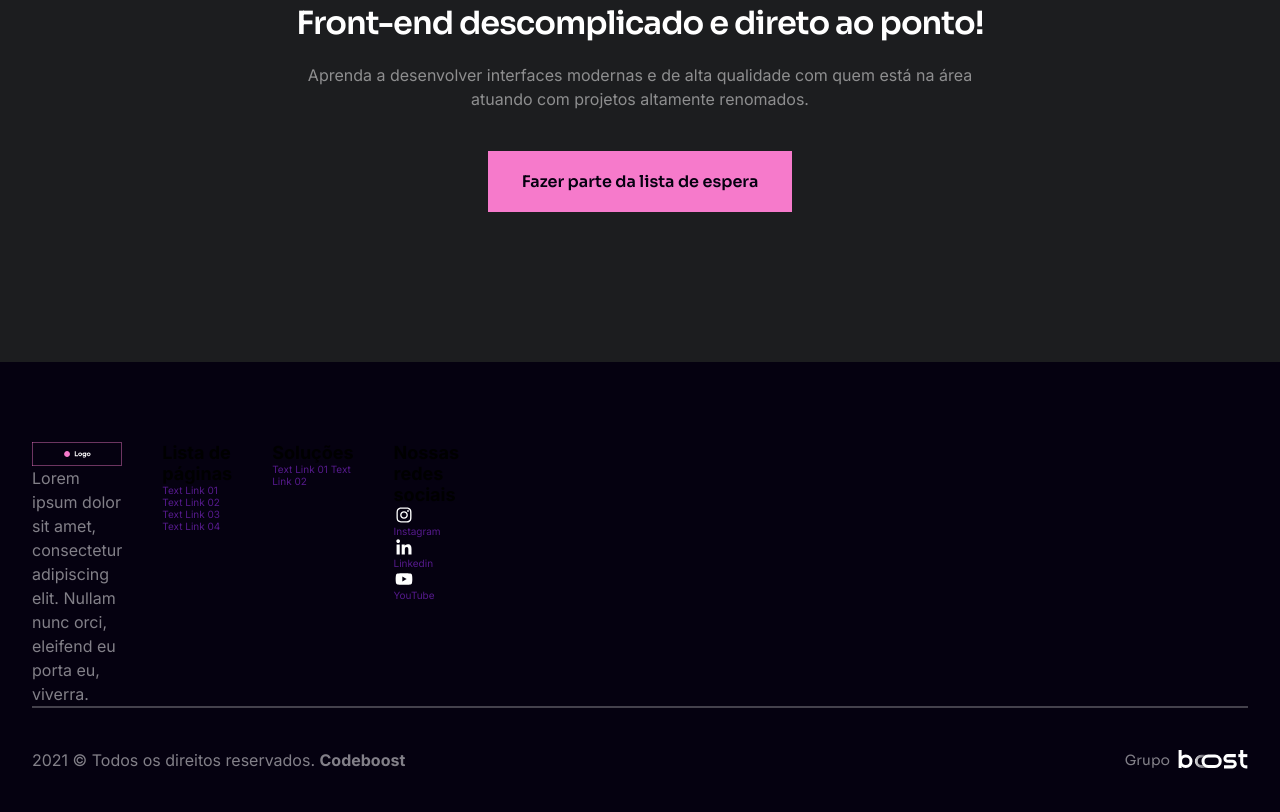
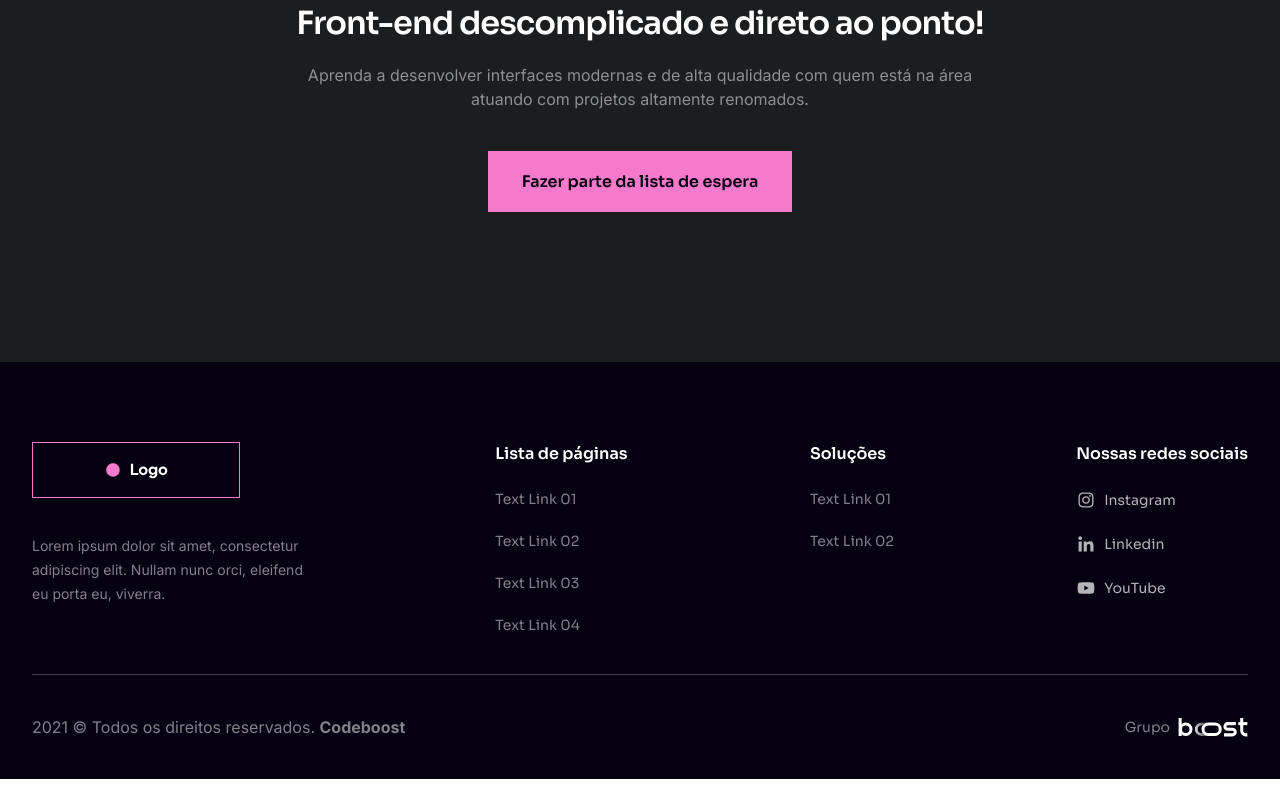
Before and after one commit to paulojanai/project-wireframe, a plain HTML site: page Index.html in a window 1280 px wide. Shown: the part 2228-3040 px from the top of the page. After the commit the page ends 3007 px from the top, so only its background shows below. Drawn offline with Linux system fonts and the light colour scheme.

Commit message:
feature: footer section finished

```diff
--- a/Index.html
+++ b/Index.html
@@ -180,13 +180,13 @@
         <div class="container">
 
             <div class="all-columns">
-                <div class="column">
+                <div class="logo-description">
                     <img src="./img/logo-dark.svg" alt=""></img>
                     <p>Lorem ipsum dolor sit amet, consectetur adipiscing elit. Nullam nunc orci, eleifend eu porta eu,
                         viverra.</p>
                 </div>
                 <div class="column">
-                    <h4>Lista de páginas</h4>
+                    <p>Lista de páginas</p>
                     <div class="all-links">
                         <a href="">Text Link 01</a>
                         <a href="">Text Link 02</a>
@@ -196,24 +196,24 @@
 
                 </div>
                 <div class="column">
-                    <h4>Soluções</h4>
+                    <p>Soluções</p>
                     <div class="all-links">
                         <a href="">Text Link 01</a>
                         <a href="">Text Link 02</a>
                     </div>
                 </div>
                 <div class="column">
-                    <h4>Nossas redes sociais</h4>
+                    <p>Nossas redes sociais</p>
                     <div class="all-links">
-                        <div class="link">
+                        <div class="social">
                             <img src="./img/bx_bxl-instagram.svg" alt="">
                             <a href="">Instagram</a>
                         </div>
-                        <div class="link">
+                        <div class="social">
                             <img src="./img/bx_bxl-linkedin.svg" alt="">
                             <a href="">Linkedin</a>
                         </div>
-                        <div class="link">
+                        <div class="social">
                             <img src="./img/bx_bxl-youtube.svg" alt="">
                             <a href="">YouTube</a>
                         </div>
--- a/css/patterns.css
+++ b/css/patterns.css
@@ -19,10 +19,6 @@ h2 {
 
 h3 {
     font-size: 2.4rem;
-}
-
-h4 {
-    font-size: 1.8rem;
 }
 
 p {
--- a/css/responsive.css
+++ b/css/responsive.css
@@ -47,6 +47,24 @@
 
     .card {
         padding: 4rem 4rem;
+    }
+
+    .footer .all-columns {
+        display: flex;
+        flex-direction: column;
+        align-items: center;
+        text-align: center;
+        gap: 5.6rem;
+    }
+
+    .footer .all-columns .logo-description {
+        display: flex;
+        align-items: center;
+        flex-direction: column;
+    }
+
+    .footer .all-columns .column .all-links {
+        align-items: center;
     }
 }
 
--- a/css/style.css
+++ b/css/style.css
@@ -166,11 +166,59 @@ header .menu-mobile {
 
 .footer .all-columns {
     display: flex;
-    gap: 4rem;
+    margin-bottom: 4rem;
+    justify-content: space-between;
 }
 
-.footer .all-columns:first-child {
+.footer .all-columns .logo-description p {
+    width: 100%;
     max-width: 28.1rem;
+    margin-top: 3.6rem;
+    font-size: 1.4rem;
+}
+
+.footer .all-columns .column p {
+    font-family: 'Sora', sans-serif;
+    color: var(--white);
+    font-weight: 600;
+    margin-bottom: 2.4rem;
+}
+
+.footer .all-columns .column .all-links {
+    display: flex;
+    flex-direction: column;
+    gap: 2.4rem;
+}
+
+.footer .all-columns .column .all-links a {
+    font-family: 'Sora', sans-serif;
+    color: var(--white-colors-text);
+    font-size: 1.4rem;
+    transition: all 0.3s;
+}
+
+.footer .all-columns .column .all-links a:hover {
+    color: var(--white);
+    text-decoration: underline;
+}
+
+.footer .all-columns .column .all-links .social {
+    display: flex;
+    align-items: center;
+    gap: 0.8rem;
+}
+
+.footer .all-columns .column .all-links .social a {
+    color: var(--white);
+}
+
+.footer .all-columns .column .all-links .social {
+    opacity: 0.7;
+    transition: opacity 0.3s;
+}
+
+.footer .all-columns .column .all-links .social:hover {
+    opacity: 1;
 }
 
 .footer .all-right {
```
